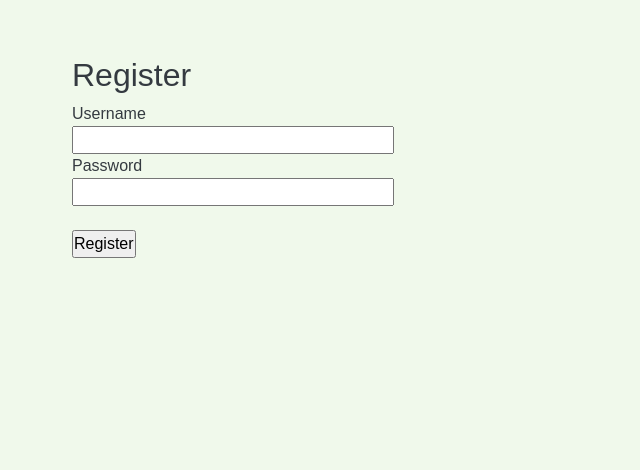
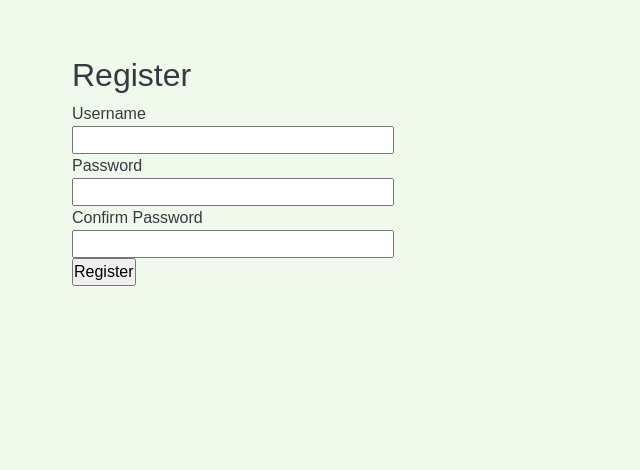
Before and after one commit to Apostle01/Fedora_book_app, a Flask app: template templates/register.html in a window 1280 px wide. Shown: the part 56-526 px from the top of the page, without its empty margins (0-640 px from the left). Run offline with Flask 3, Linux system fonts and the light colour scheme; the template is opened without the code that fills it: values that come from a table or form of the project are taken from there, others are empty; the visitor is signed in with stand-in values (Sample User, id 1); parts of the project's set-up code (start-up, migrations or seed data) failed here and were passed over.

Commit message:
Modified templates/register to fix object has no attribute confirm error

```diff
--- a/templates/register.html
+++ b/templates/register.html
@@ -13,8 +13,8 @@
         {{ form.password(size=32) }}
     </div>
     <div>
-        {{ form.confirm.label }}<br>
-        {{ form.confirm(size=32) }}
+        {{ form.confirm_password.label }}<br>
+        {{ form.confirm_password(size=32) }}
     </div>
     <div>
         {{ form.submit() }}
```
